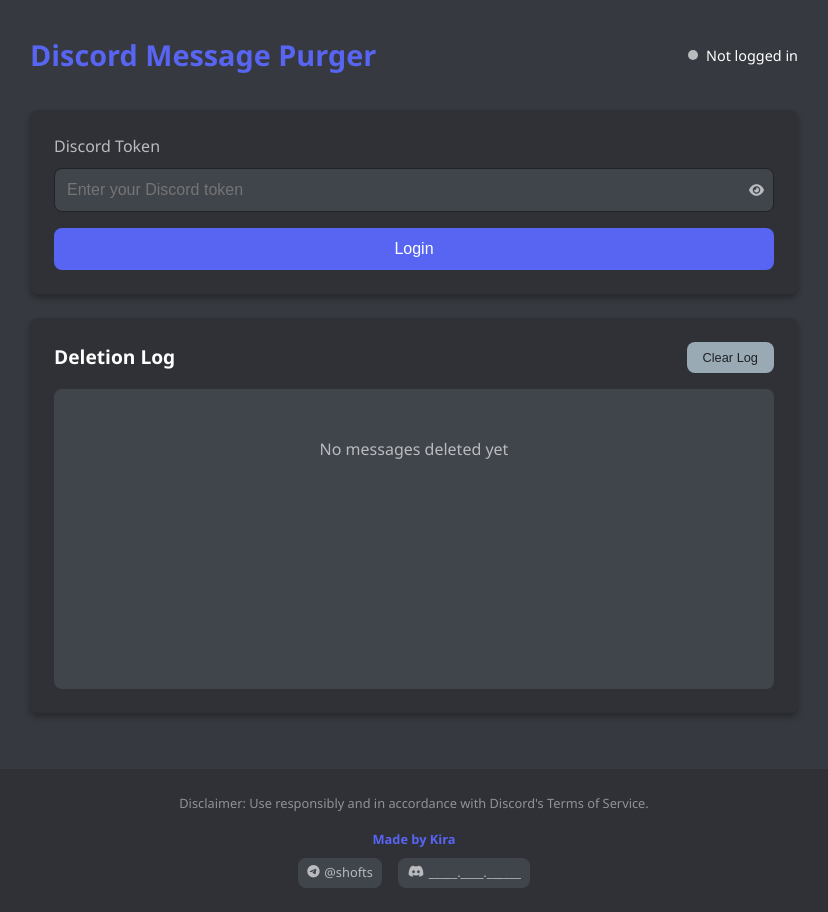
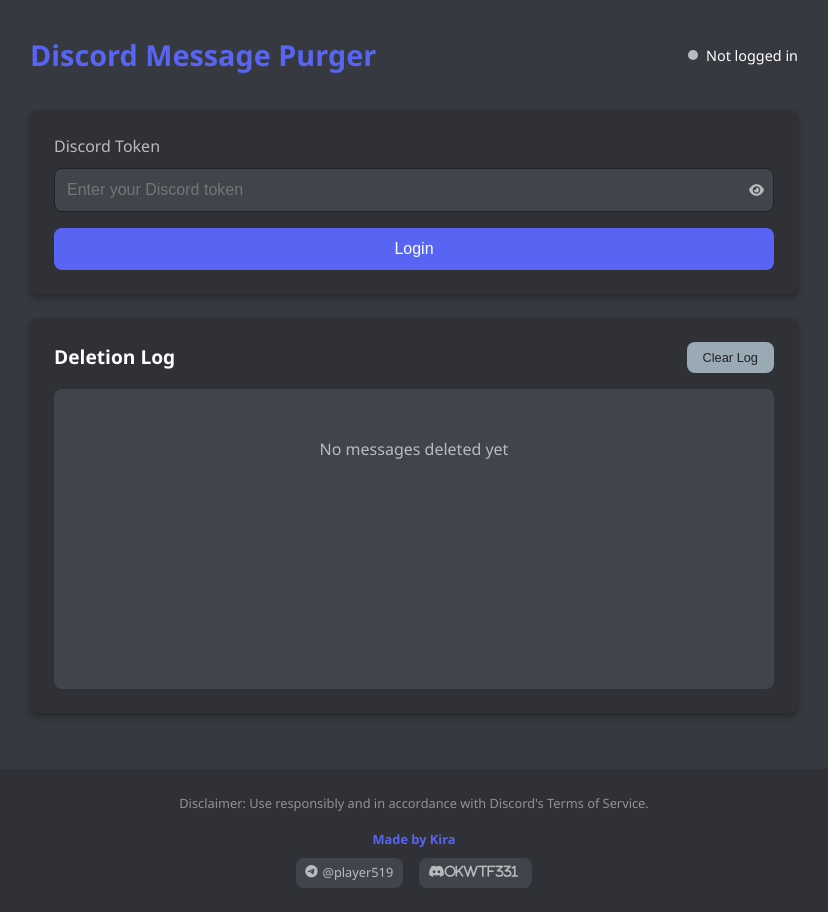
Before and after one commit to ok331/MessagePurger, a plain HTML site: page index.html in a window 1280 px wide. Shown: the whole page, without its empty margins (226-1054 px from the left). Drawn offline with Linux system fonts and the light colour scheme.

Commit message:
Update index.html

```diff
--- a/index.html
+++ b/index.html
@@ -83,11 +83,11 @@
             <p>Made by Kira</p>
             <div class="social-links">
                 <a href="https://t.me/shofts" target="_blank" class="social-link">
-                    <i class="fab fa-telegram"></i> @shofts
+                    <i class="fab fa-telegram"></i> @player519
                 </a>
                 <div class="copyable-username">
-                    <i class="fab fa-discord"></i>
-                    <span class="username" id="discordUsername">_____.____.______</span>
+                    <i class="fab fa-discord">okwtf331</i>
+                    <span class="username" id="discordUsername"></span>
                     <span class="copy-tooltip">Click to copy</span>
                 </div>
             </div>
```
